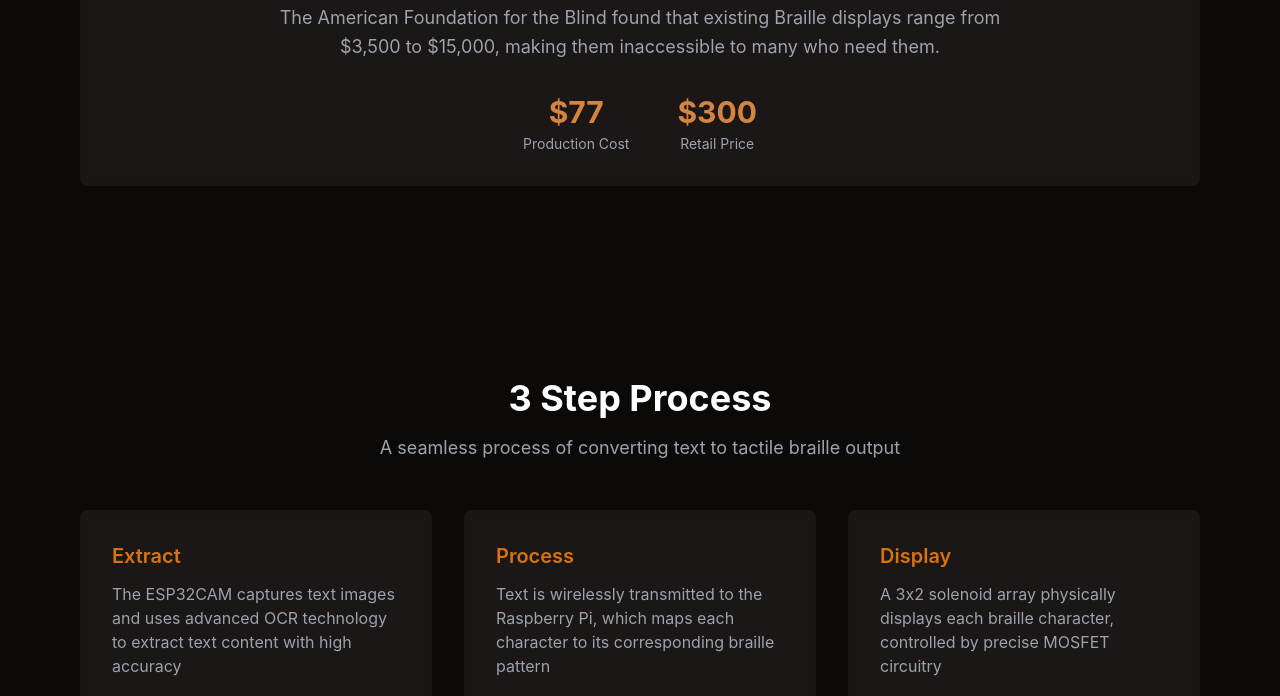
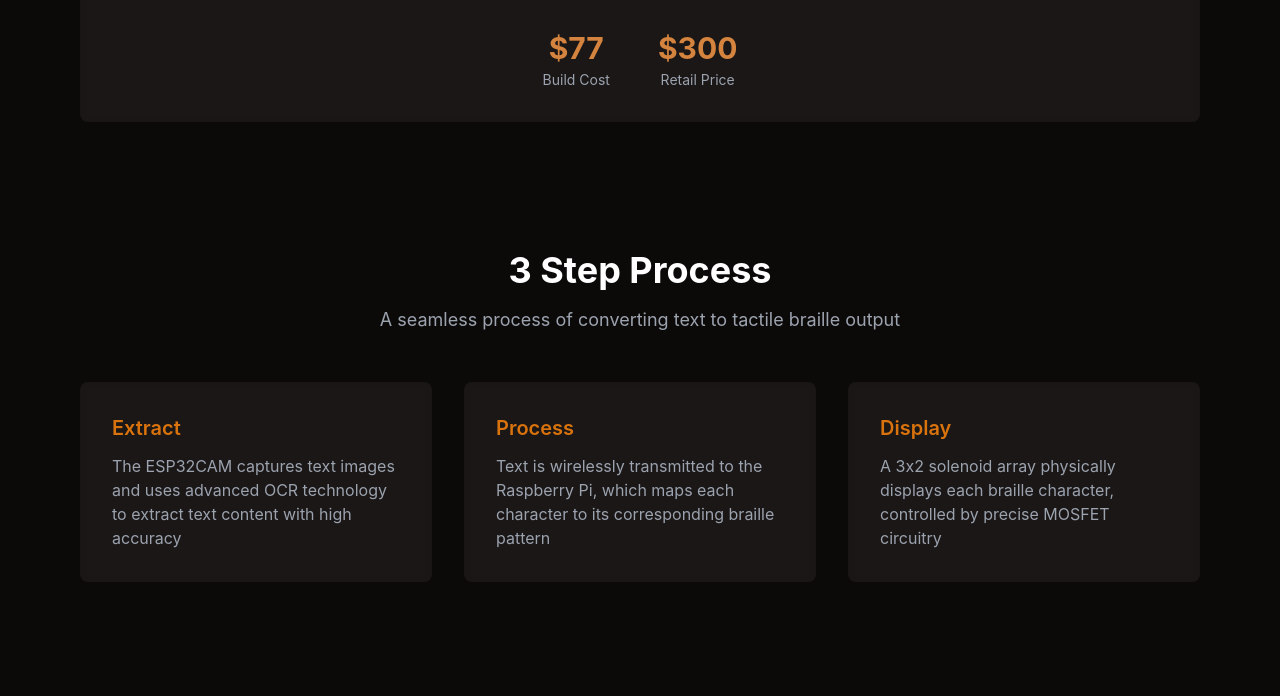
Before and after one commit to tkpepper15/braillebox, a Next.js app: page / in a window 1280 px wide. Shown: the part 2542-3238 px from the top of the page. Built offline with nearby package versions, Linux system fonts and the light colour scheme.

Commit message:
Commit message

```diff
--- a/app/page.tsx
+++ b/app/page.tsx
@@ -75,7 +75,7 @@ const Home: React.FC = () => {
           </div>
         </section>
 
-        <section id="project-video" className="py-20 bg-stone-950">
+        <section id="project-video" className="py-16 bg-stone-950">
           <div className="container mx-auto px-4">
             <div className="text-center mb-16">
               <h2 className="text-3xl lg:text-4xl font-bold mb-4">
@@ -100,7 +100,7 @@ const Home: React.FC = () => {
           </div>
         </section>
 
-        <section className="py-16 md:py-24 bg-stone-950">
+        <section className="py-16 bg-stone-950">
           <div className="max-w-6xl mx-auto px-4 staggered-element">
             <div className="max-w-6xl mx-auto staggered-element">
               {/* Header */}
@@ -154,7 +154,7 @@ const Home: React.FC = () => {
                   <div className="flex justify-center gap-12 mt-8">
                     <div className="text-center">
                       <p className="text-[#d4843e] text-3xl font-bold">$77</p>
-                      <p className="text-sm text-gray-400 mt-1">Production Cost</p>
+                      <p className="text-sm text-gray-400 mt-1">Build Cost</p>
                     </div>
                     <div className="text-center">
                       <p className="text-[#d4843e] text-3xl font-bold">$300</p>
@@ -167,7 +167,7 @@ const Home: React.FC = () => {
           </div>
         </section>
 
-        <section className="py-16 md:py-24 bg-stone-950">
+        <section className="mt-16 bg-stone-950">
           <div className="max-w-6xl mx-auto px-4 staggered-element">
             <div className="text-center mb-12">
               <h2 className="text-3xl lg:text-4xl font-bold mb-4">
@@ -203,7 +203,7 @@ const Home: React.FC = () => {
           </div>
         </section>
 
-        <section className="py-16 md:py-24 bg-stone-950">
+        <section className="py-16 bg-stone-950">
           <div className="max-w-6xl mx-auto px-4 staggered-element">
             <div className="text-center mb-12">
               <h2 className="text-3xl lg:text-4xl font-bold mb-4">
```
